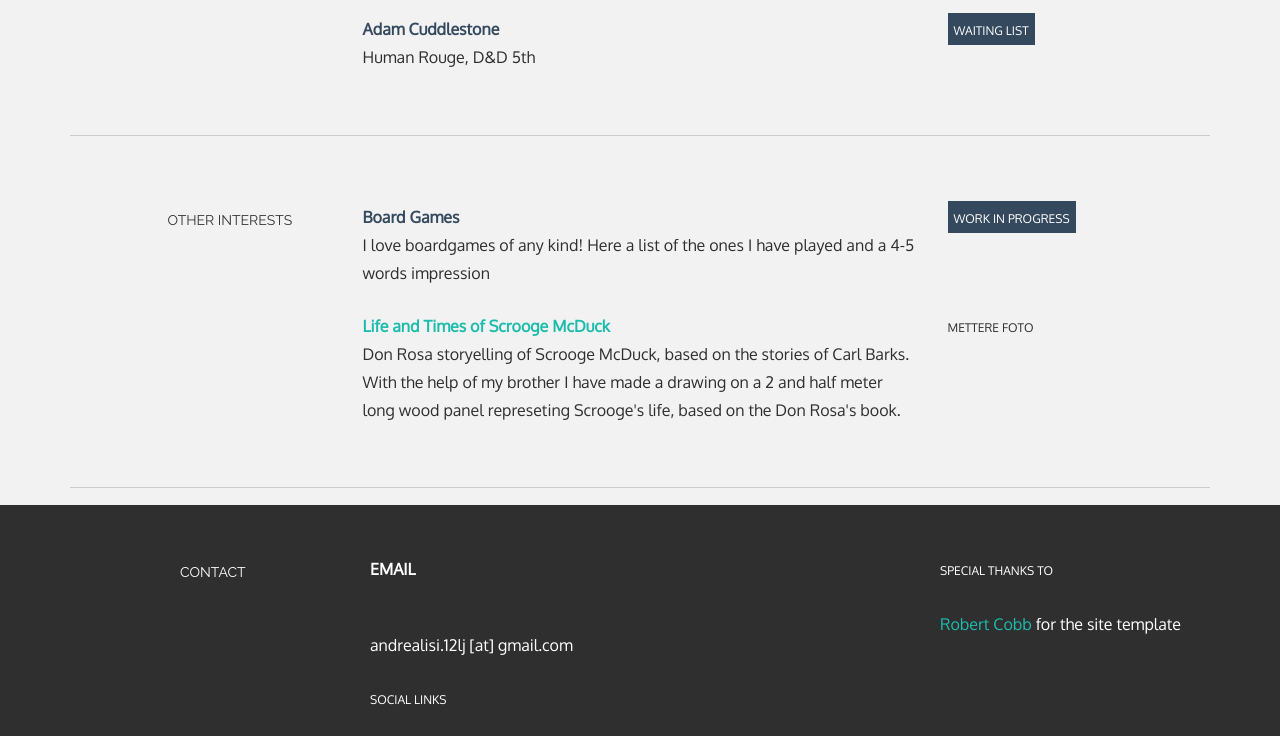
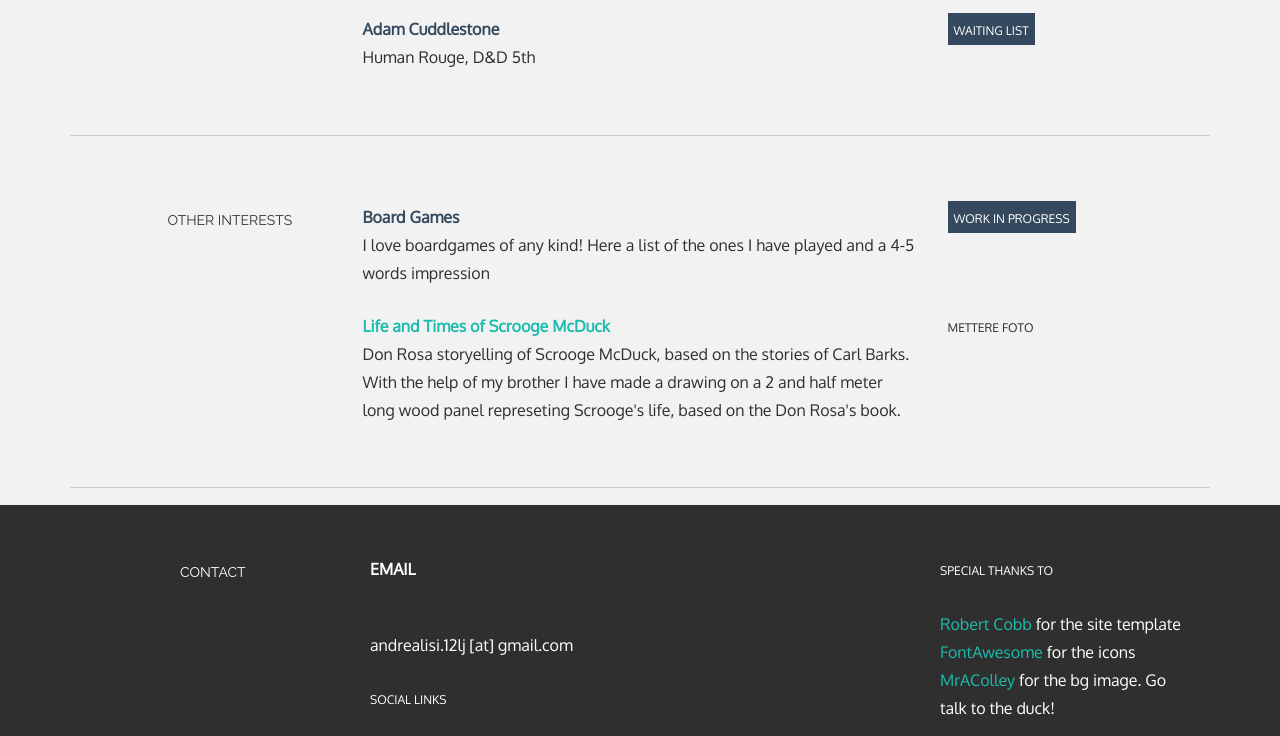
Before and after one commit to 0Alic/0Alic.github.io, a plain HTML site: page index.html in a window 1280 px wide. Shown: the part 1685-2421 px from the top of the page. Drawn offline with Linux system fonts and the light colour scheme.

Commit message:
minor change

```diff
--- a/index.html
+++ b/index.html
@@ -253,6 +253,8 @@
 					<p>
 						<a href="https://medium.com/@robcobbable/make-a-resume-website-from-scratch-991845147ec" target="_blank">Robert Cobb</a>
 						for the site template
+						<a href="https://fontawesome.com/icons">FontAwesome</a> for the icons
+						<a href="https://mrcolley.com/2014/07/01/talk-to-the-duck-debugging-and-resilience/">MrAColley</a> for the bg image. Go talk to the duck!
 					</p>
 				</div>
 
```
